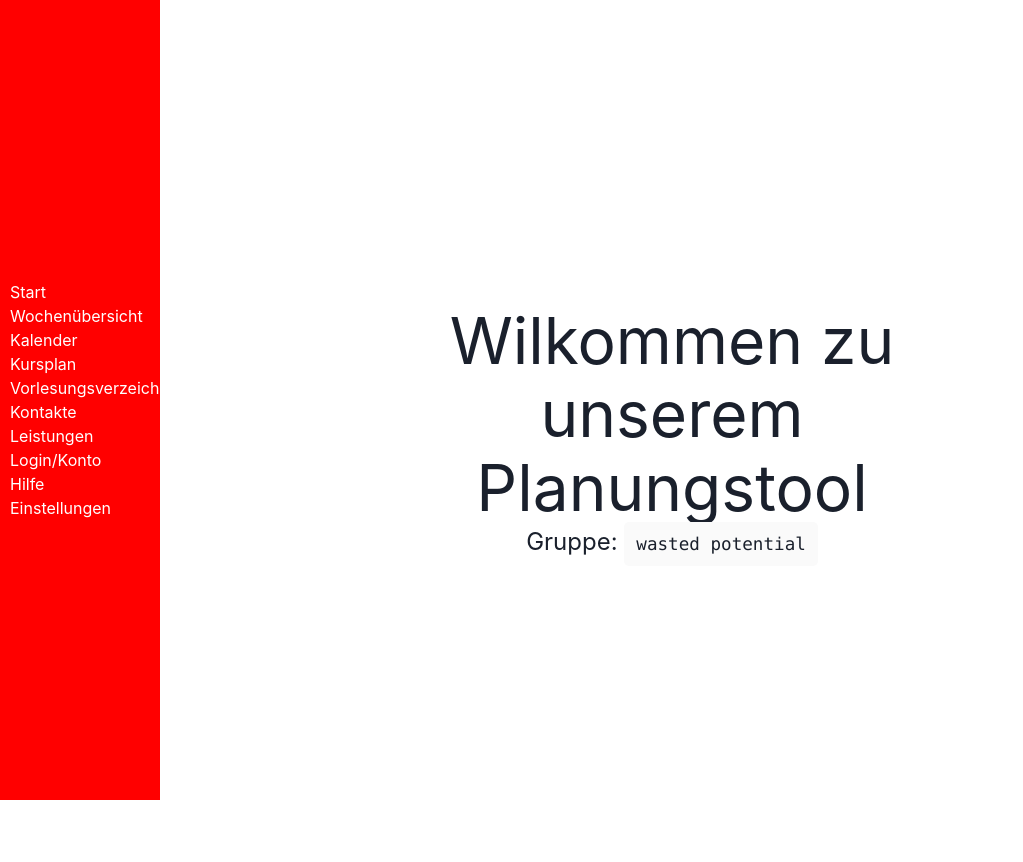
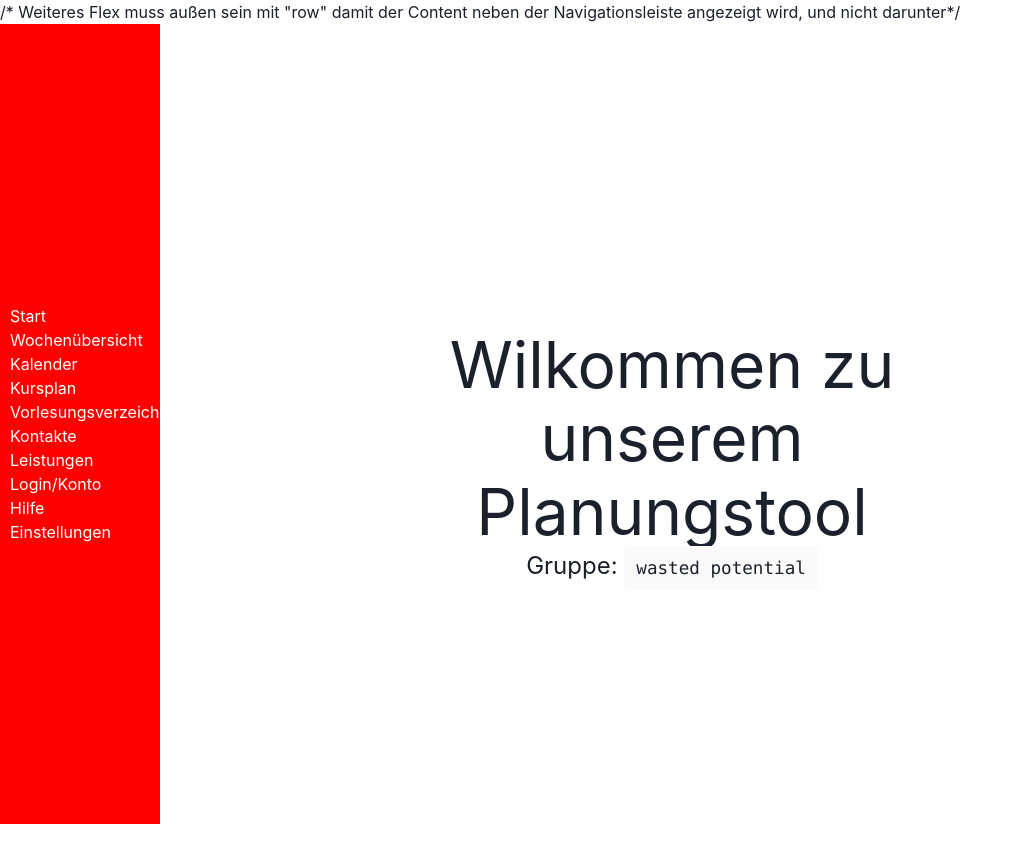
Before and after one commit to ChristianKuenzel/DHBW-Anwendungsprojekt, a Next.js app: page / in a window 1280 px wide. Shown: the top 862 px of the page, without its empty margins (0-1023 px from the left). Built offline with nearby package versions, Linux system fonts and the light colour scheme.

Commit message:
Update Layout.jsx
Kommentar hinzugefügt

```diff
--- a/components/Layout.jsx
+++ b/components/Layout.jsx
@@ -4,6 +4,7 @@ import Nav from './Nav';
 const Layout = ({ children }) => {
     return (
         <>
+            /* Weiteres Flex muss außen sein mit "row" damit der Content neben der Navigationsleiste angezeigt wird, und nicht darunter*/
             <Flex direction="row">
                 <Nav />
                 <Flex direction="column" padding="8">
```
